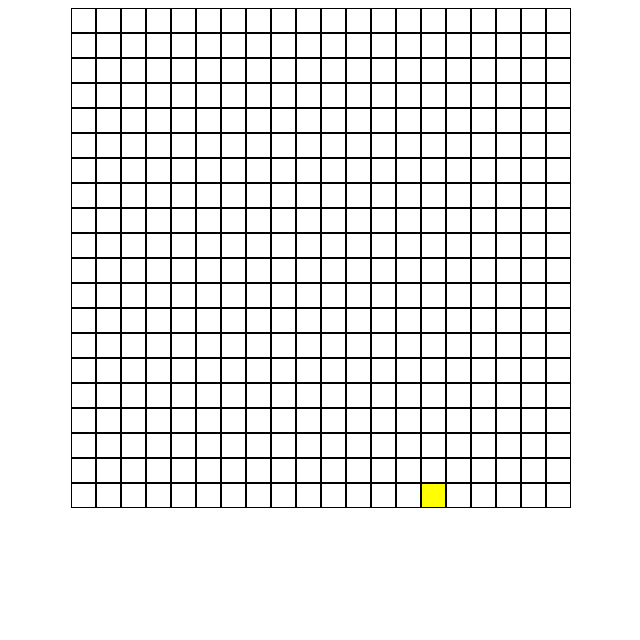
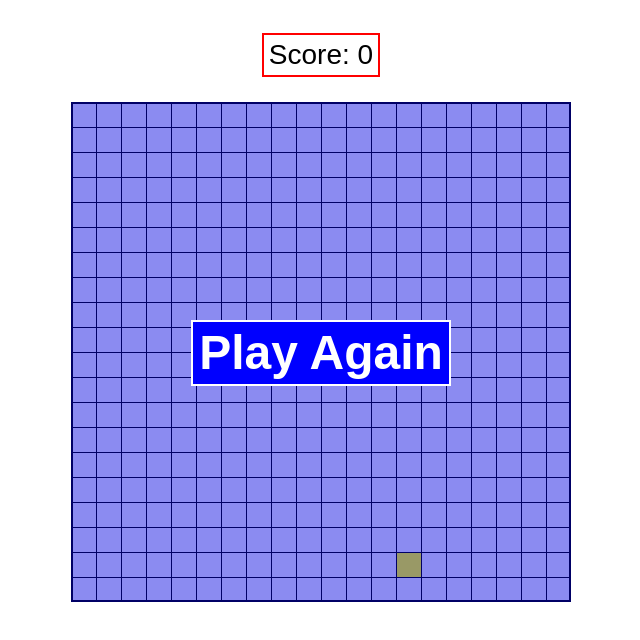
Before and after one commit to wayneho/snake, a plain HTML site: page index.html in a window 1280 px wide. Shown: the whole page, without its empty margins (319-959 px from the left). Drawn offline with nearby package versions, Linux system fonts and the light colour scheme.

Commit message:
finish project

```diff
--- a/index.html
+++ b/index.html
@@ -6,10 +6,9 @@
 		<title>Snake</title>
 	</head>
 	<body>
+		<div class="score"></div>
 		<div class="grid-wrapper"></div>
-
 		<script src="https://code.jquery.com/jquery-2.1.4.js"></script>
 		<script type="text/javascript" src="scripts/main.js"></script>
-
 	</body>
 </html>
--- a/scripts/main.js
+++ b/scripts/main.js
@@ -1,28 +1,34 @@
 var grid = [];
+var pause = 0;
+var points = 0;
+var speed = 200;
+var game_interval;
 var snake = {
-	pos: [[10,10],[10,9]],
+	pos: [[10,10]],
 	dir: "right",
 	size: 1
 };
 var food = {
 	pos: [],
 	present: false
-}
-var pause = 0;
-var game_interval;
+};
 
 $(document).ready(function() {
 	initialize();
-	game_interval = setInterval(game_loop,100);
+	game_interval = setInterval(game_loop,speed);
 });
 
 var initialize = function(){
 	for(var i = 0; i < 20; i++){
 		grid[i] = [];
 		for(var j = 0; j < 20; j++){
-			grid[i][j] = " ";
+			grid[i][j] = "";
 		}
 	}
+	$('.score').html('Score: '+points);
+	$('.grid-wrapper').prepend('<div class="overlay"></div>');
+	$('.overlay').append('<button type="button" class="restart">Play Again</button>');
+	$('.overlay').hide();
 	create_grid();
 }
 
@@ -33,6 +39,7 @@ var create_grid = function(){
 			$('.row:last-child').append('<div class="block">'+grid[i][j]+'</div>');
 		}
 	}
+
 }
 
 var get_key_input = function(){
@@ -69,7 +76,7 @@ var pause_game = function(){
 	if(pause == 1){
 		clearInterval(game_interval);
 	}else{
-		game_interval = setInterval(game_loop, 100);
+		game_interval = setInterval(game_loop, speed);
 	}
 }
 
@@ -104,9 +111,7 @@ var move = function(){
 	if(head.every(function(element,index){
 		return element === food.pos[index]
 	})){
-		snake.pos.unshift(head);
-		snake.size++;
-		food.present = false;
+		update_game(head);
 	}
 	else{
 		for(var i = len; i > 0; i--){
@@ -117,27 +122,55 @@ var move = function(){
 
 }
 
+var update_game = function(head){
+	snake.pos.unshift(head);
+	snake.size++;
+	food.present = false;
+	clearInterval(game_interval);
+	game_interval = setInterval(game_loop, speed-=5);
+	points++;
+}
+
 var render = function(){
 	var head = snake.pos[0];
 	var tail = snake.pos[snake.pos.length -1];
-	$('.row:nth-child('+(food.pos[0]+1)+') .block:nth-child('+(food.pos[1]+1)+')').addClass('red-block');
-	$('.row:nth-child('+(head[0]+1)+') .block:nth-child('+(head[1]+1)+')').addClass('blue-block');
-	$('.row:nth-child('+(tail[0]+1)+') .block:nth-child('+(tail[1]+1)+')').removeClass('blue-block red-block');
+	$('.row:nth-child('+(tail[0]+2)+') .block:nth-child('+(tail[1]+1)+')').removeClass('blue-block red-block');
+	$('.row:nth-child('+(food.pos[0]+2)+') .block:nth-child('+(food.pos[1]+1)+')').addClass('red-block');
+	$('.row:nth-child('+(head[0]+2)+') .block:nth-child('+(head[1]+1)+')').addClass('blue-block');
+	$('.score').html('Score: '+points);
+
 }
 
 var spawn_food = function(){
 	if(food.present == false){
-		food.pos = [Math.floor(Math.random()*20),Math.floor(Math.random()*20)]
+		food.pos = [Math.floor(Math.random()*19),Math.floor(Math.random()*19)]
 		food.present = true;
 		console.log(food.pos);
 	}
 }
 
+var restart_game = function(){
+	$('.overlay').hide();
+	for(var i = 0; i < snake.size;i++){
+		$('.row:nth-child('+(snake.pos[i][0]+2)+') .block:nth-child('+(snake.pos[i][1]+1)+')').removeClass('blue-block red-block');
+	}
+	$('.row:nth-child('+(food.pos[0]+2)+') .block:nth-child('+(food.pos[1]+1)+')').removeClass('red-block');
+	pause = 0;
+	points = 0;
+	speed = 200;
+	snake.pos = [[10,10]];
+	snake.dir = "right";
+	snake.size = 1;;
+	food.pos = [];
+	food.present = false;
+	game_interval = setInterval(game_loop,speed);
+}
+
 var detect_collision = function(){
+	var game_over = false;
 	// Wall collision
 	if(snake.pos[0][1] > 19 || snake.pos[0][0] > 19 || snake.pos[0][1] < 0 || snake.pos[0][0] < 0){
-		clearInterval(game_interval);
-		alert("Game Over");
+		game_over = true;
 	}
 
 	// Self collision
@@ -145,9 +178,16 @@ var detect_collision = function(){
 		if((snake.pos[0]).every(function(element, index){
 			return element === snake.pos[i][index];
 		})){
-			clearInterval(game_interval);
-			alert("Game Over");
+			game_over = true;
 		}
 	}
 
+	if(game_over){
+		clearInterval(game_interval);
+		$('.overlay').show();
+		$('.restart').click(function(){
+			restart_game();
+		});
+	}
+
 }
--- a/stylesheet.css
+++ b/stylesheet.css
@@ -8,24 +8,72 @@ html {
   -moz-box-sizing: inherit;
   box-sizing: inherit;
  }
-
+ body{
+ 	text-align: center;
+ }
 .grid-wrapper{
+	position: relative;
 	display: table;
 	margin: 0 auto;
 }
  .block{
- 	border: 1px solid black;
+ 	border-top: 1px solid black;
+ 	border-left: 1px solid black;
  	width: 25px;
  	height: 25px;
  	text-align: center;
  	display: inline-block;
  	vertical-align: top;
+ 	background-color: #E7E7E7;
+ }
+
+.row:nth-child(2)>.block{
+	border-top: 2px solid black;
+}
+ .row .block:first-child{
+ 	border-left: 2px solid black;
+ }
+ .row .block:last-child{
+ 	border-right: 2px solid black;
+ }
+ .row:last-child .block{
+ 	border-bottom: 2px solid black;
  }
 
  .red-block{
  	background-color: #ffff00;
  }
-
  .blue-block{
  	background-color: #007300;
  }
+
+ .score{
+ 	font: 28px/30px Arial;
+ 	border: 2px solid red;
+ 	display: inline-block;
+ 	margin: 25px 0;
+ 	padding: 5px;
+ }
+
+ .overlay{
+ 	width: 100%;
+ 	height: 100%;
+ 	position: absolute;
+ 	z-index: 1;
+ 	background-color: rgba(0, 0, 255, 0.4);
+ 	left: 0;
+ 	top: 0;
+ 	line-height: 500px
+ }
+
+ .restart{
+ 	background-color: blue;
+ 	border: 2px solid white;
+ 	font: bold 48px/60px Arial;
+ 	color: white;
+ 	vertical-align: middle;
+ }
+
+ .restart:hover{
+ 	background-color: red;
+ }
```
